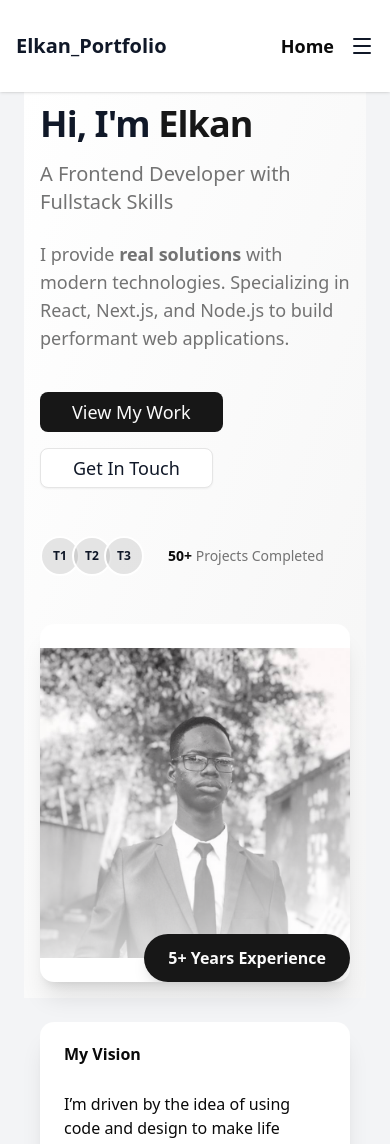
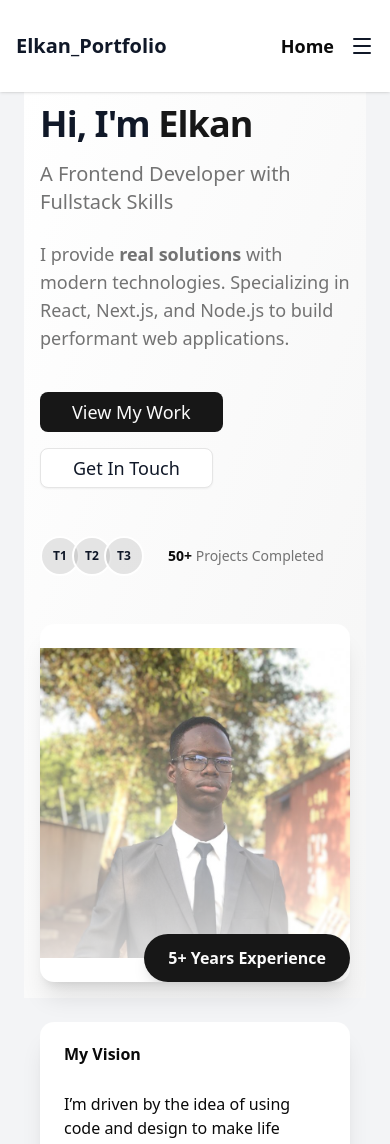
Before and after one commit to ElkanHub/Elkan_Portfolio, a Next.js app: page / in a window 390 px wide. Shown: the top 1144 px of the page. Built offline with nearby package versions, Linux system fonts and the light colour scheme.

Commit message:
responsive hero hompage image

```diff
--- a/src/components/hero.tsx
+++ b/src/components/hero.tsx
@@ -65,14 +65,14 @@ export default function HeroSection() {
                     src="/profilePic.jpg"
                     alt="Elkan - Developer"
                     fill
-                    className="absolute inset-0 object-cover pointer-events-none select-none transition-opacity duration-300 group-hover:opacity-0"
+                    className="absolute inset-0 object-cover pointer-events-none select-none opacity-0 md:opacity-100 transition-opacity duration-300 group-hover:opacity-0"
                     priority
                   />
                   <Image
                     src="/profilePic3.jpg"
                     alt="On Hover"
                     fill
-                    className="absolute inset-0 object-cover pointer-events-none select-none opacity-0 transition-opacity duration-700 group-hover:opacity-100"
+                    className="absolute inset-0 object-cover pointer-events-none select-none opacity-100 md:opacity-0 transition-opacity duration-700 group-hover:opacity-100"
                     priority
                   />
                   <div className="absolute inset-0 bg-gradient-to-t from-background/80 to-transparent" />
```
